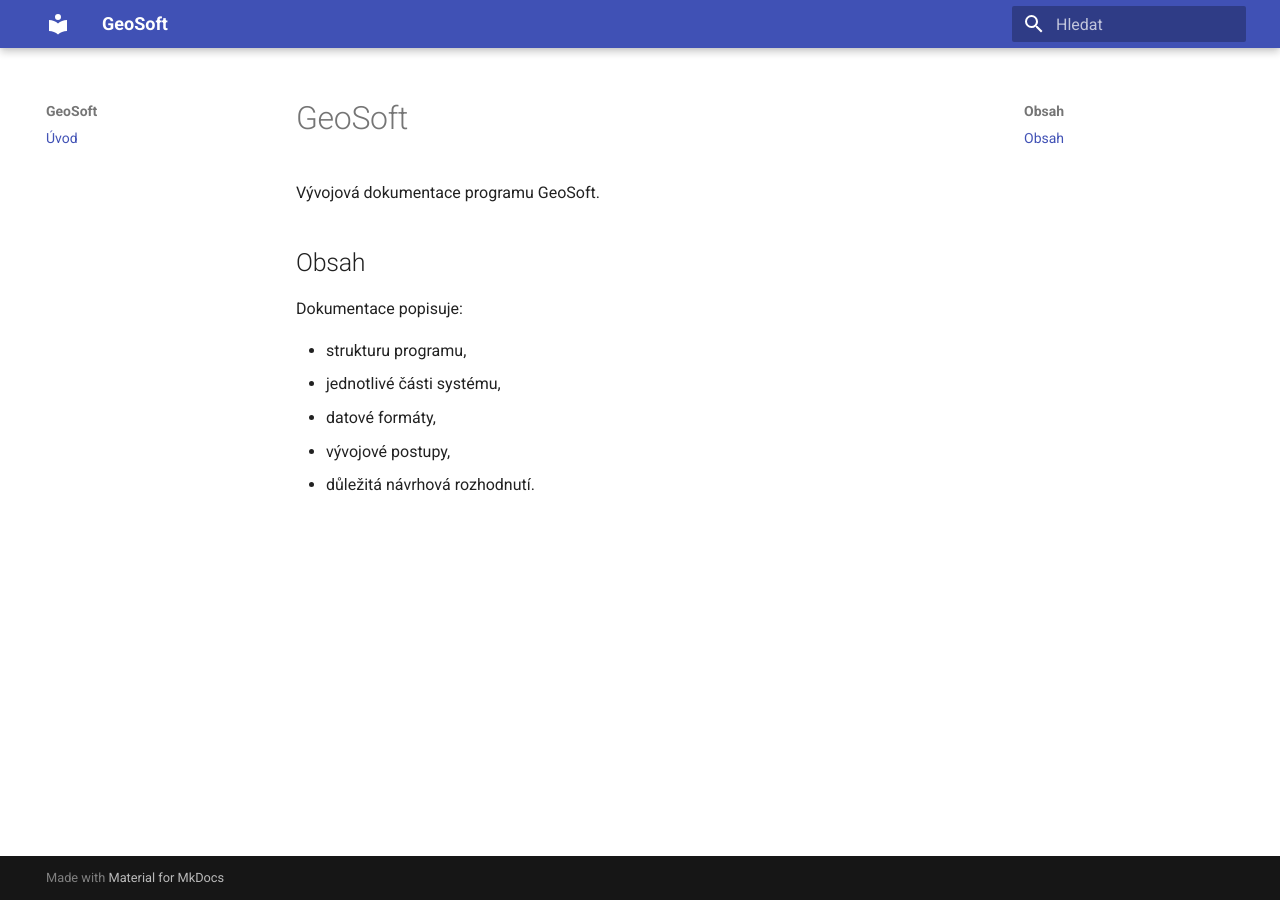
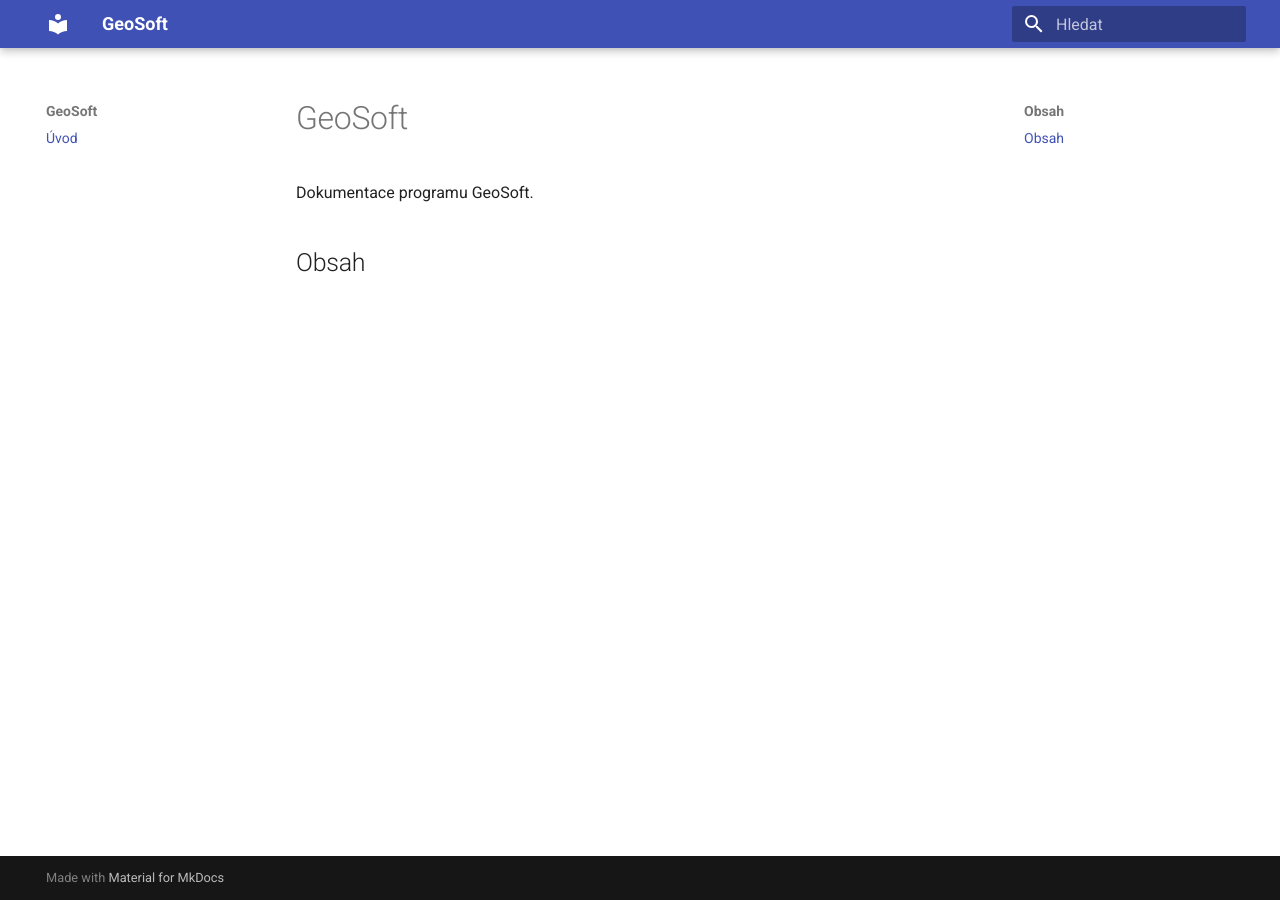
Before and after one commit to kovarmi9/GeoSoft, an MkDocs documentation site: the page built from docs/index.md, in a window 1280 px wide. Built offline with MkDocs 1.6.1 and Material for MkDocs 9.7.7, drawn with Linux system fonts in a browser that asks for light colours.

Commit message:
Update index.md

```diff
--- a/docs/index.md
+++ b/docs/index.md
@@ -1,13 +1,5 @@
 # GeoSoft
 
-Vývojová dokumentace programu GeoSoft.
+Dokumentace programu GeoSoft.
 
 ## Obsah
-
-Dokumentace popisuje:
-
-- strukturu programu,
-- jednotlivé části systému,
-- datové formáty,
-- vývojové postupy,
-- důležitá návrhová rozhodnutí.
```
